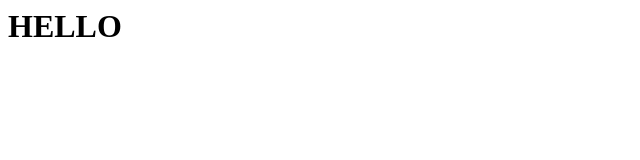
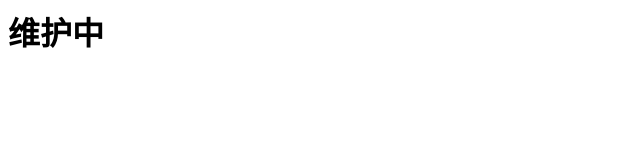
Before and after one commit to guangdongrensheguanlijuyanzheng/yanzheng, a plain HTML site: page index.html in a window 1280 px wide. Shown: the whole page, without its empty margins (0-640 px from the left). Drawn offline with Linux system fonts and the light colour scheme.

Commit message:
Update index.html
1

```diff
--- a/index.html
+++ b/index.html
@@ -1 +1 @@
-<H1>HELLO</H1>
+<H1>维护中</H1>
```
